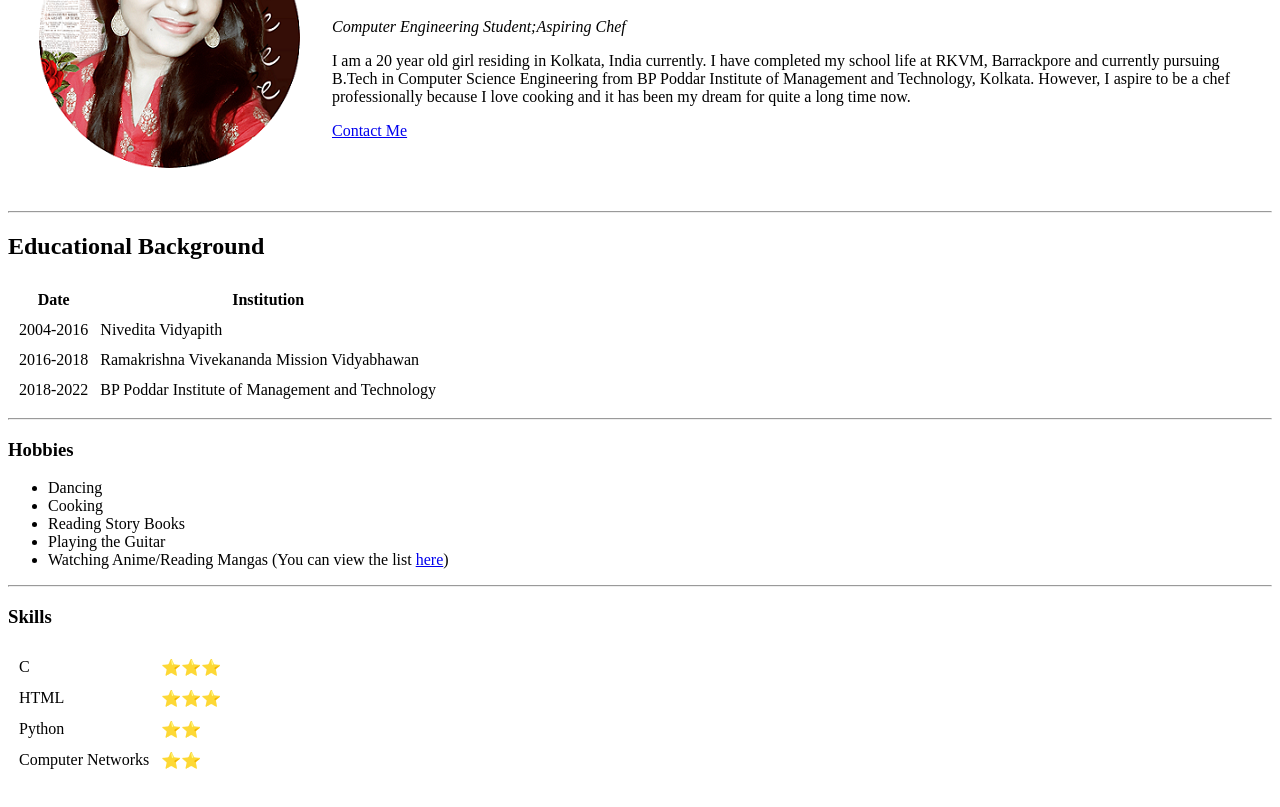
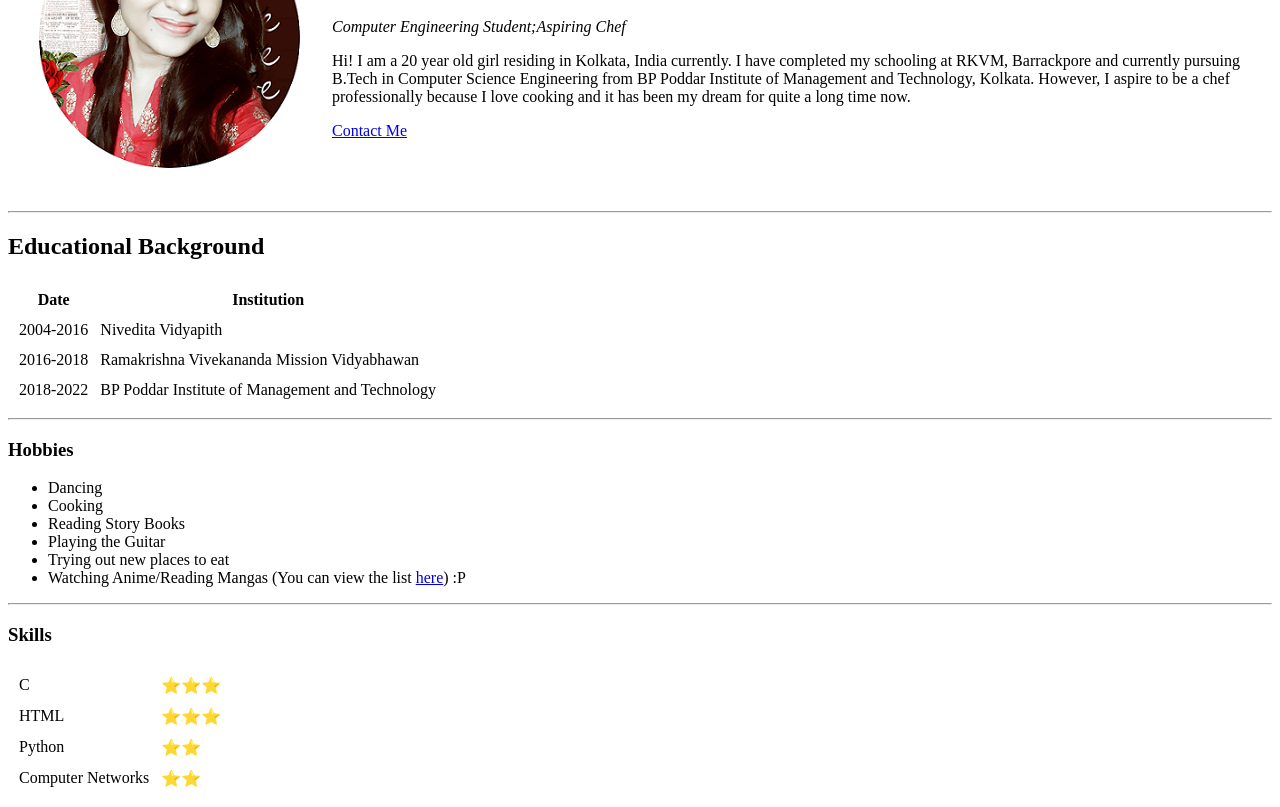
Before and after one commit to sayani-biswas/CV, a plain HTML site: page index.html in a window 1280 px wide. Shown: the part 132-939 px from the top of the page. Drawn offline with Linux system fonts and the light colour scheme.

Commit message:
Update index.html

```diff
--- a/index.html
+++ b/index.html
@@ -13,7 +13,7 @@
             <td>
                 <h1>Sayani Biswas</h1>
     <p><em>Computer Engineering Student;Aspiring Chef</em></p>
-    <p>I am a 20 year old girl residing in Kolkata, India currently. I have completed my school life at RKVM, Barrackpore and
+    <p>Hi! I am a 20 year old girl residing in Kolkata, India currently. I have completed my schooling at RKVM, Barrackpore and
        currently pursuing B.Tech in Computer Science Engineering from BP Poddar Institute of Management and Technology, Kolkata.
        However, I aspire to be a chef professionally because I love cooking and it has been my dream for quite a long time now. </p>
     <a href="contact.html">Contact Me</a>
@@ -49,7 +49,8 @@
         <li>Cooking</li>
         <li>Reading Story Books</li>
         <li>Playing the Guitar</li>
-        <li>Watching Anime/Reading Mangas (You can view the list <a href="https://myanimelist.net/profile/NamaeWaSuzuha">here</a>)</li>
+        <li>Trying out new places to eat</li>
+        <li>Watching Anime/Reading Mangas (You can view the list <a href="https://myanimelist.net/profile/NamaeWaSuzuha">here</a>) :P</li>
     </ul>
     <hr>
     <h3>Skills</h3>
```
